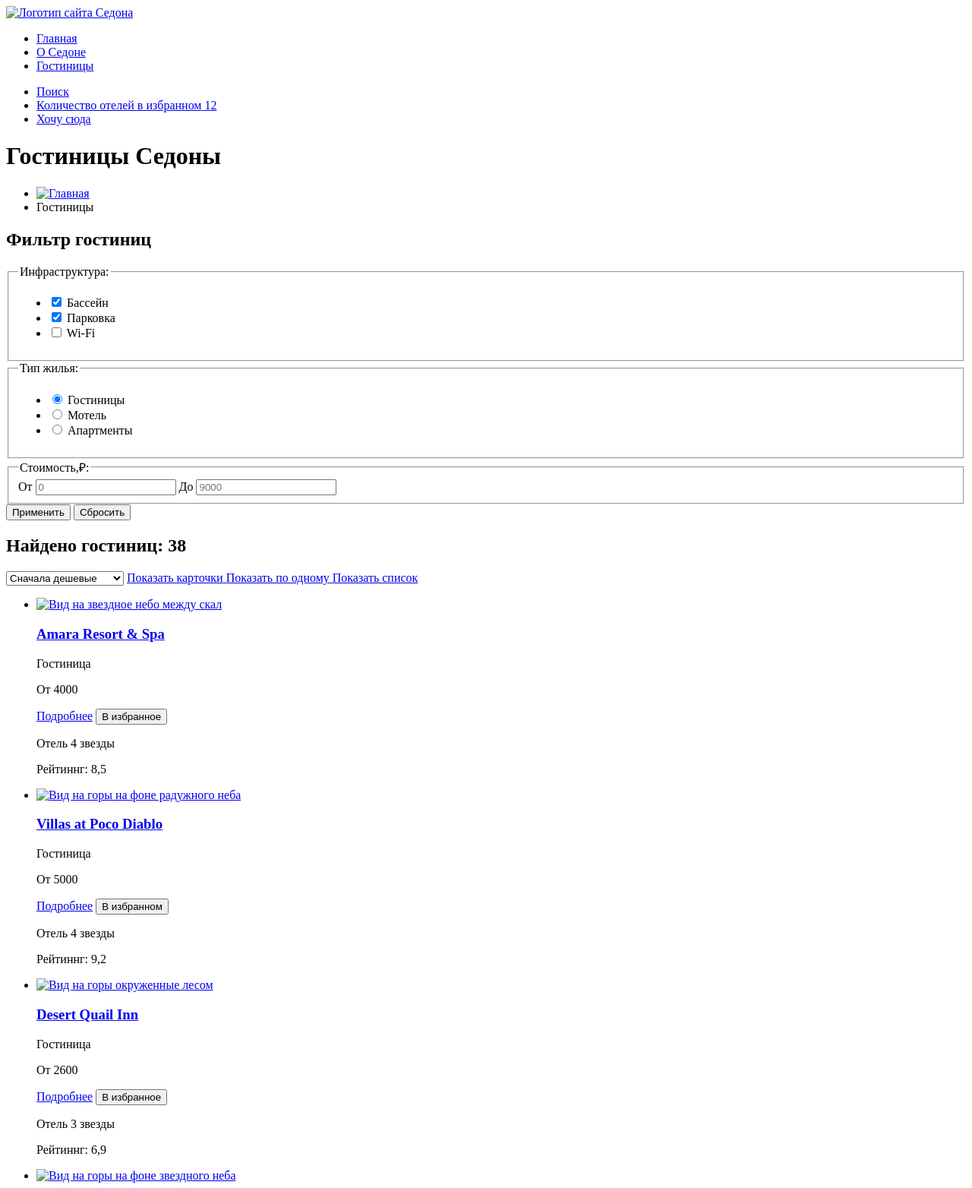
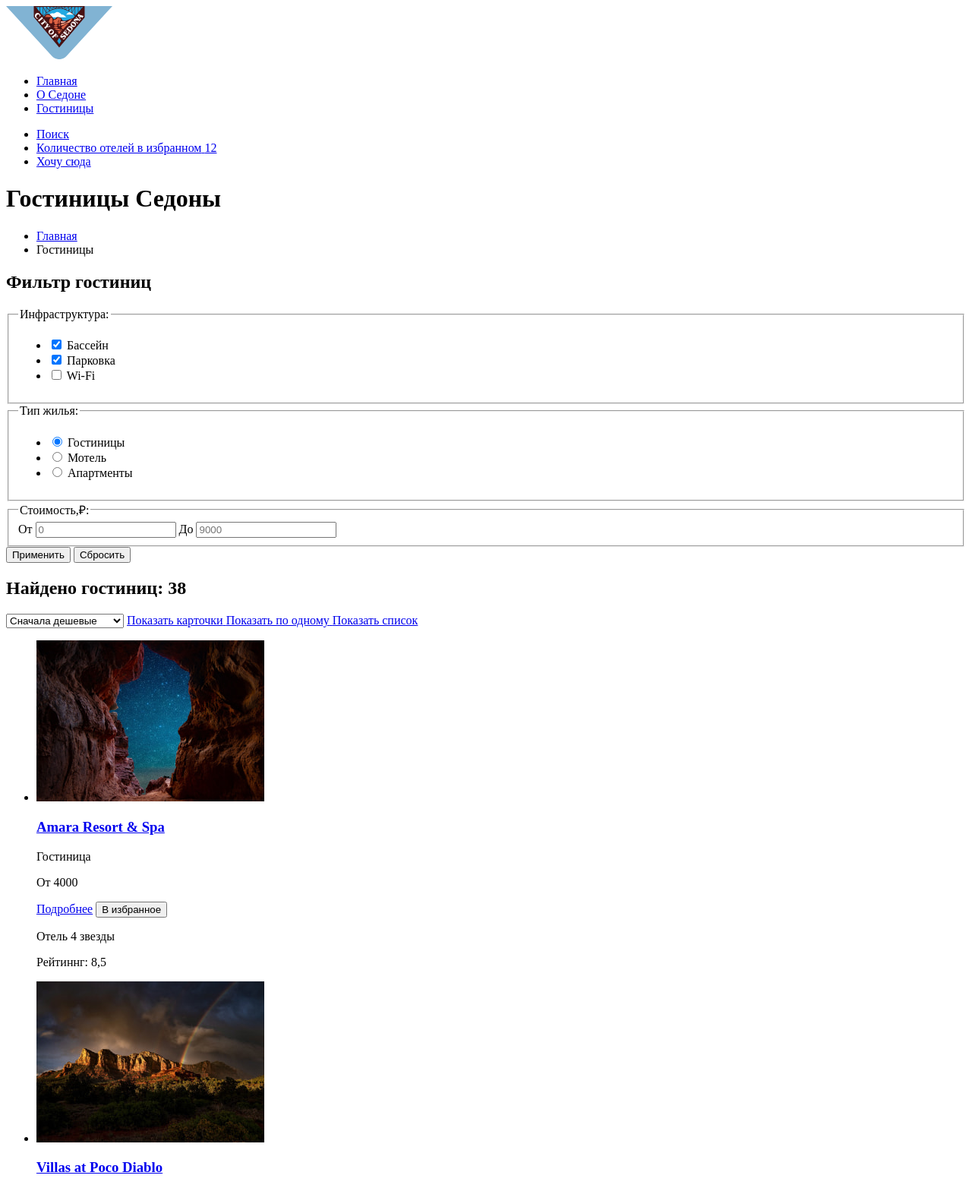
Before and after one commit to htmlacademy-htmlcss/2554911-sedona-2, a plain HTML site: page catalog.html in a window 1280 px wide. Shown: the top 1564 px of the page at 76% size. Drawn offline with Linux system fonts and the light colour scheme.

Commit message:
Добавляет контентные изображения

```diff
--- a/catalog.html
+++ b/catalog.html
@@ -9,7 +9,7 @@
   <body>
     <header class="page-header">
       <a class="page-logo" href="index.html" aria-current="page">
-        <img class="page-logo-img" src="#" alt="Логотип сайта Седона">
+        <img class="page-logo-img" src="images/logo-sedona.svg" width="140" height="70" alt="Логотип сайта Седона">
       </a>
       <nav class="nav">
         <ul class="nav-list">
@@ -46,9 +46,7 @@
         <h1 class="header-title">Гостиницы Седоны</h1>
         <ul class="breadcrumbs">
           <li class="breadcrumbs-item">
-            <a class="breadcrumbs-link" href="index.html">
-              <img class="icons" src="#" alt="Главная">
-            </a>
+            <a class="breadcrumbs-link icons" href="index.html">Главная </a>
           </li>
           <li class="breadcrumbs-item">
             <a class="breadcrumbs-link">Гостиницы</a>
@@ -140,7 +138,8 @@
         <ul class="filtred-catalog-list">
           <li class="filtred-catalog-item">
             <a class="catalog-card-link-img" href="#" tabindex="-1">
-                <img class="catalog-card-image" src="#" alt="Вид на звездное небо между скал"></a>
+              <img class="catalog-card-image" src="images/hotels/Amara-Resort-&-Spa.jpg" width="300" height="212"
+                alt="Вид на звездное небо между скал"></a>
             <a class="catalog-card-link-title" href="#" tabindex="-1">
               <h3 class="catalog-card-title">Amara Resort & Spa</h3>
             </a>
@@ -157,7 +156,8 @@
           </li>
           <li class="filtred-catalog-item">
             <a class="catalog-card-link-img" href="#" tabindex="-1">
-                <img class="catalog-card-image" src="#" alt="Вид на горы на фоне радужного неба"></a>
+              <img class="catalog-card-image" src="images/hotels/Villas-at-Poco-Diablo.jpg" width="300" height="212"
+                alt="Вид на горы на фоне радужного неба"></a>
             <a class="catalog-card-link-title" href="#" tabindex="-1">
               <h3 class="catalog-card-title">Villas at Poco Diablo</h3>
             </a>
@@ -174,7 +174,8 @@
           </li>
           <li class="filtred-catalog-item">
             <a class="catalog-card-link-img" href="#" tabindex="-1">
-                <img class="catalog-card-image" src="#" alt="Вид на горы окруженные лесом"></a>
+              <img class="catalog-card-image" src="images/hotels/Desert-Quail-Inn.jpg" width="300" height="212"
+                alt="Вид на горы окруженные лесом"></a>
             <a class="catalog-card-link-title" href="#" tabindex="-1">
               <h3 class="catalog-card-title">Desert Quail Inn</h3>
             </a>
@@ -191,7 +192,8 @@
           </li>
           <li class="filtred-catalog-item">
             <a class="catalog-card-link-img" href="#" tabindex="-1">
-                <img class="catalog-card-image" src="#" alt="Вид на горы на фоне звездного неба"></a>
+              <img class="catalog-card-image" src="images/hotels/GreenTree-Inn.jpg" width="300" height="212"
+                alt="Вид на горы на фоне звездного неба"></a>
             <a class="catalog-card-link-title" href="#" tabindex="-1">
               <h3 class="catalog-card-title">GreenTree Inn</h3>
             </a>
@@ -263,7 +265,8 @@
         </address>
       </section>
       <a class="dev-logo-link" href="https://htmlacademy.ru/">
-        <img class="dev-logo-img" src="#" alt="Сделано в html academy">
+        <img class="dev-logo-img" src="images/logo_htmlacademy.svg" width="115" height="33"
+          alt="Сделано в html academy">
       </a>
     </footer>
   </body>
```
Also changed, not shown: index.html (+6 -5 lines), images/advantages-1.jpg (added), images/advantges-2.jpg (added), images/hotels/Amara-Resort-&-Spa.jpg (added), images/hotels/Desert-Quail-Inn.jpg (added), images/hotels/GreenTree-Inn.jpg (added), images/hotels/Villas-at-Poco-Diablo.jpg (added), images/index-background.jpg (added), images/logo-sedona.svg (added), images/logo_htmlacademy.svg (added), images/welcome.svg (added). Lines whose indentation alone changed are shown as unchanged.
